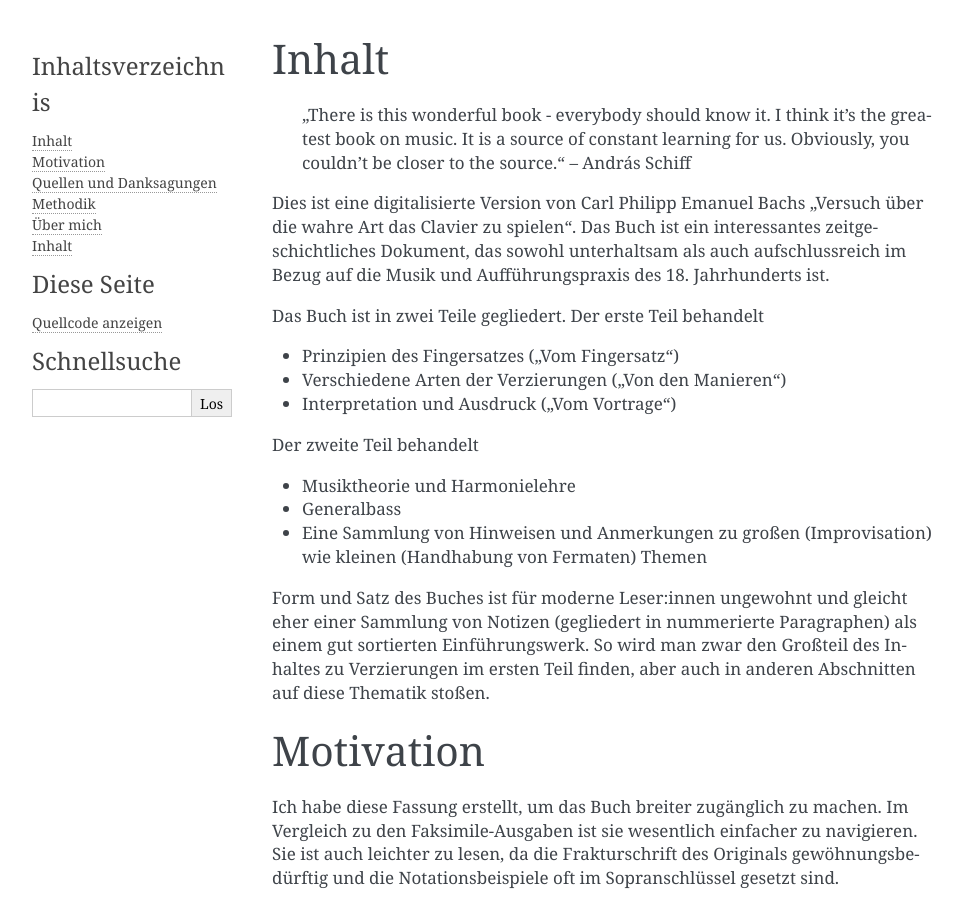
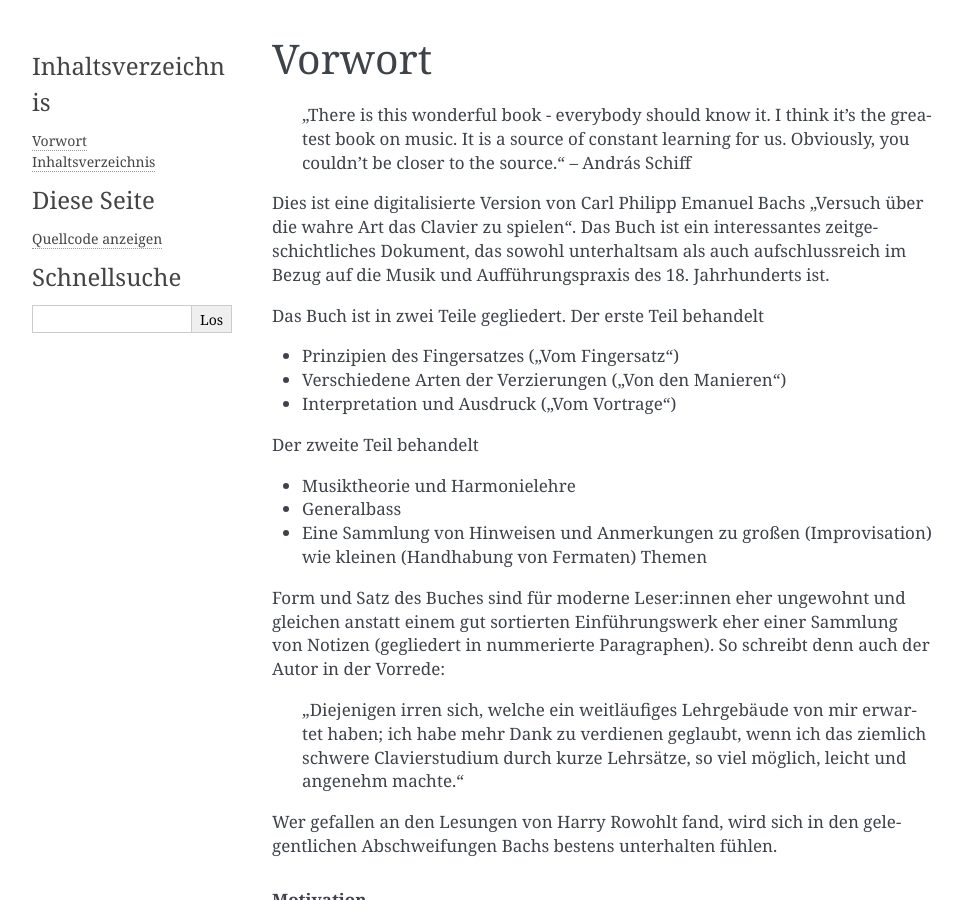
Before and after one commit to carlwitt/CPE-Bach-Clavier, a Sphinx documentation site: the page built from docs/source/index.rst, in a window 1280 px wide and 900 px high. Shown: the whole window, without its empty margins (148-1110 px from the left). Built offline with Sphinx 7.4.7, drawn with Linux system fonts in a browser that asks for light colours; some of the changed text lies outside the part shown.

Commit message:
Formatting

```diff
--- a/docs/source/conf.py
+++ b/docs/source/conf.py
@@ -6,7 +6,7 @@
 # -- Project information -----------------------------------------------------
 # https://www.sphinx-doc.org/en/master/usage/configuration.html#project-information
 
-project = 'Transcription of C. P. E. Bach\'s "Versuch über die wahre Art das Clavier zu spielen"'
+project = 'Versuch über die wahre Art das Clavier zu spielen'
 author = 'Carl Witt'
 release = '1'
 language = 'de'
--- a/docs/source/index.rst
+++ b/docs/source/index.rst
@@ -1,8 +1,7 @@
-Inhalt
-~~~~~~~
+Vorwort
+~~~~~~~~~~~~~~
 
 .. epigraph::
-
     "There is this wonderful book - everybody should know it. I think it's the greatest book on music. It is a source of constant learning for us. Obviously, you couldn't be closer to the source."
     -- András Schiff
 
@@ -22,10 +21,14 @@ Der zweite Teil behandelt
 - Generalbass
 - Eine Sammlung von Hinweisen und Anmerkungen zu großen (Improvisation) wie kleinen (Handhabung von Fermaten) Themen
 
-Form und Satz des Buches ist für moderne Leser:innen ungewohnt und gleicht eher einer Sammlung von Notizen (gegliedert in nummerierte Paragraphen) als einem gut sortierten Einführungswerk. So wird man zwar den Großteil des Inhaltes zu Verzierungen im ersten Teil finden, aber auch in anderen Abschnitten auf diese Thematik stoßen.
+Form und Satz des Buches sind für moderne Leser:innen eher ungewohnt und gleichen anstatt einem gut sortierten Einführungswerk eher einer Sammlung von Notizen (gegliedert in nummerierte Paragraphen). So schreibt denn auch der Autor in der Vorrede:
 
-Motivation
-~~~~~~~~~~~~~~
+.. epigraph::
+    "Diejenigen irren sich, welche ein weitläufiges Lehrgebäude von mir erwartet haben; ich habe mehr Dank zu verdienen geglaubt, wenn ich das ziemlich schwere Clavierstudium durch kurze Lehrsätze, so viel möglich, leicht und angenehm machte."
+
+Wer gefallen an den Lesungen von Harry Rowohlt fand, wird sich in den gelegentlichen Abschweifungen Bachs bestens unterhalten fühlen.
+
+.. Rubric:: Motivation
 
 Ich habe diese Fassung erstellt, um das Buch breiter zugänglich zu machen.
 Im Vergleich zu den Faksimile-Ausgaben ist sie wesentlich einfacher zu navigieren.
@@ -33,8 +36,7 @@ Sie ist auch leichter zu lesen, da die Frakturschrift des Originals gewöhnungsb
 
 Ich bin auf das Buch durch András Schiff, dessen Bach-Interpretationen ich sehr schätze, aufmerksam geworden, der es als wichtige Quelle nennt.
 
-Quellen und Danksagungen
-~~~~~~~~~~~~~~~~~~~~~~~~~~~~
+.. Rubric:: Quellen und Danksagungen
 
 Das Buch wurde in zwei Teilen veröffentlicht, zunächst im Selbstverlag des Autors.
 Spätere Ausgaben des Buches kamen in den 1780er und 1790er Jahren heraus, und weitere folgten im 19. und 20. Jahrhundert.
@@ -62,20 +64,18 @@ Spätere Ausgaben des Buches kamen in den 1780er und 1790er Jahren heraus, und w
 Jean-Pierre Coulon hat die einzige qualitativ hochwertige transkribierte Version des Buches erstellt, die mir bekannt ist.
 Seine Transkriptionen der notierten Beispiele liegen auch meiner Fassung zugrunde.
 
-Methodik
-~~~~~~~~~~~~~~
+.. Rubric:: Methodik
 
 Ich habe die Erstausgabe der deutschen Faksimile-Scans als Grundlage für meine Fassung verwendet und ein LLM (Large Language Model) verwendet, um die Fehler aus der Texterkennung auszubessern. Ich habe die Ergebnisse zwar Korrektur gelesen, es handelt sich hier aber keinesfalls um eine edierte Fassung.
 
 In dem KI-gestützten Prozess wurde die alte Rechtschreibung behutsam modernisiert ("Antheil" wurde zu "Anteil"), allerdings nicht konsequent ("vereinet" wurde nicht zu "vereint"). Altmodische Satzstrukturen und Formulierungen wurden beibehalten ("Die Vollkommenheit desselben wäre leicht daraus zu erweisen"). Mir persönlich bereitet die Ausgabe in dieser Form Freude, da der ursprüngliche Charakter erhalten bleibt, der Text aber insgesamt besser lesbar wird.
 
-Über mich
-~~~~~~~~~~~~~~
+.. Rubric:: Über mich
 
 Ich bin Amateurmusiker und habe diese Transkription als Freizeitprojekt ohne Anspruch auf Wissenschaftlichkeit oder Vollständigkeit erstellt.
 Verbesserungen und Korrekturen können gerne über GitHub vorgeschlagen werden.
 
-Inhalt
+Inhaltsverzeichnis
 ~~~~~~~~~~~~~~
 
 .. toctree::
```
Also changed, not shown: docs/source/part1/02_Einleitung.rst (+16 -0 lines).
